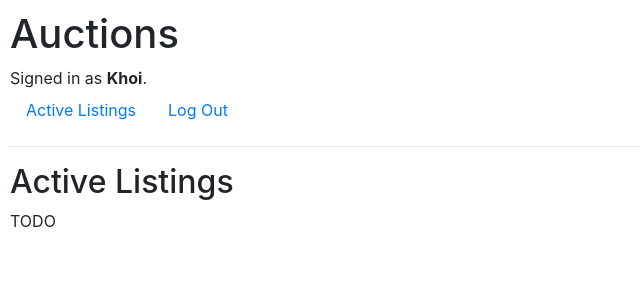
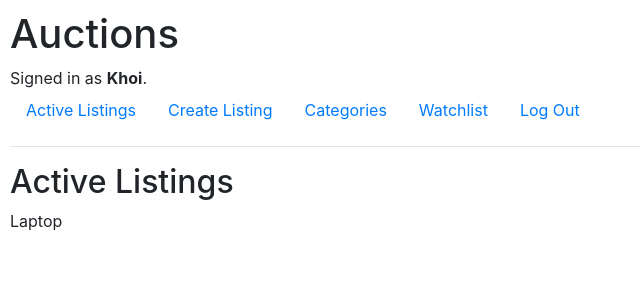
Before and after one commit to KhoiTran2023/commerce, a Django app: page / in a window 1280 px wide. Shown: the top 300 px of the page, without its empty margins (0-640 px from the left). Run offline with Django 3.2, Linux system fonts and the light colour scheme; a user stored in the database is signed in; data comes from the database, SQL or seed files in the repository; both versions use the stored data as it was after the commit; some libraries are stand-ins or nearby versions.

Commit message:
Create listing function and template

```diff
--- a/auctions/models.py
+++ b/auctions/models.py
@@ -14,6 +14,7 @@ class Listing(models.Model):
     price = models.IntegerField(blank = False)
     bid = models.ManyToManyField(Bid, blank = True, related_name = "bid")
     category_choices = [
+        ('NON', ''),
         ('FAS', 'Fashion'),
         ('TOY', 'Toys'),
         ('ELC', 'Electronics'),
--- a/auctions/templates/auctions/index.html
+++ b/auctions/templates/auctions/index.html
@@ -3,5 +3,8 @@
 {% block body %}
     <h2>Active Listings</h2>
 
-    TODO
+    {% for listing in listings %}
+    <div>{{listing.title}}</div>
+    {% endfor %}
+
 {% endblock %}
--- a/auctions/templates/auctions/layout.html
+++ b/auctions/templates/auctions/layout.html
@@ -22,6 +22,15 @@
             </li>
             {% if user.is_authenticated %}
                 <li class="nav-item">
+                    <a class="nav-link" href="{% url 'create' %}">Create Listing</a>
+                </li>
+                <li class="nav-item">
+                    <a class="nav-link" href="{% url 'categories' %}">Categories</a>
+                </li>
+                <li class="nav-item">
+                    <a class="nav-link" href="{% url 'watchlist' %}">Watchlist</a>
+                </li>
+                <li class="nav-item">
                     <a class="nav-link" href="{% url 'logout' %}">Log Out</a>
                 </li>
             {% else %}
--- a/auctions/urls.py
+++ b/auctions/urls.py
@@ -6,5 +6,9 @@ urlpatterns = [
     path("", views.index, name="index"),
     path("login", views.login_view, name="login"),
     path("logout", views.logout_view, name="logout"),
-    path("register", views.register, name="register")
+    path("register", views.register, name="register"),
+    path("create", views.create, name = "create"),
+    path("categories", views.categories, name = "categories"),
+    path("watchlist", views.watchlist, name = "watchlist"),
+    path("view", views.viewListing, name = "view_listing")
 ]
--- a/auctions/views.py
+++ b/auctions/views.py
@@ -3,12 +3,16 @@ from django.db import IntegrityError
 from django.http import HttpResponse, HttpResponseRedirect
 from django.shortcuts import render
 from django.urls import reverse
+from django.contrib import messages
 
-from .models import User
+from .models import *
 
 
 def index(request):
-    return render(request, "auctions/index.html")
+    listings = Listing.objects.all()
+    return render(request, "auctions/index.html", context = {
+        "listings":listings,
+    })
 
 
 def login_view(request):
@@ -61,3 +65,19 @@ def register(request):
         return HttpResponseRedirect(reverse("index"))
     else:
         return render(request, "auctions/register.html")
+
+def create(request):
+    if request.method == "POST":
+        newListing = Listing(title = request.POST["title"], description = request.POST["description"], price = request.POST["bid"], category = request.POST["category"], img_url = request.POST["imgurl"], lister = request.user)
+        newListing.save()
+        messages.success(request, "Listing created successfully")
+    return render(request, "auctions/create.html")
+
+def categories(request):
+    return
+
+def watchlist(request):
+    return
+
+def viewListing(request, listing_id):
+    return
```
Also changed, not shown: auctions/templates/auctions/create.html (added, +28 -0 lines), auctions/migrations/0003_alter_listing_category.py (added), db.sqlite3.
